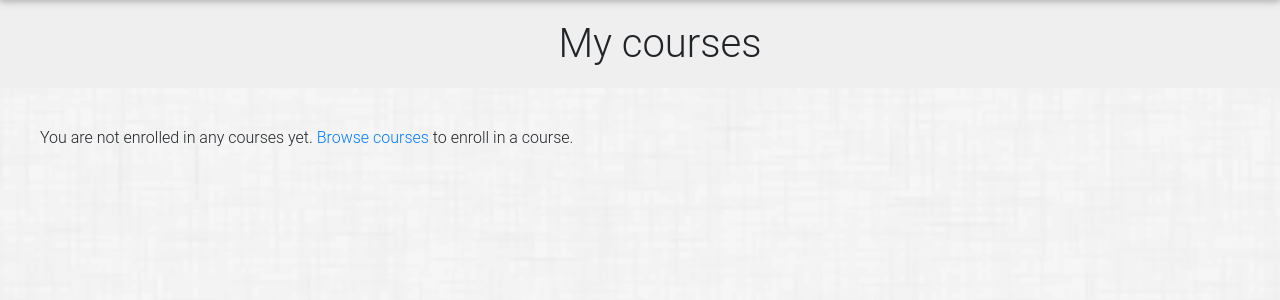
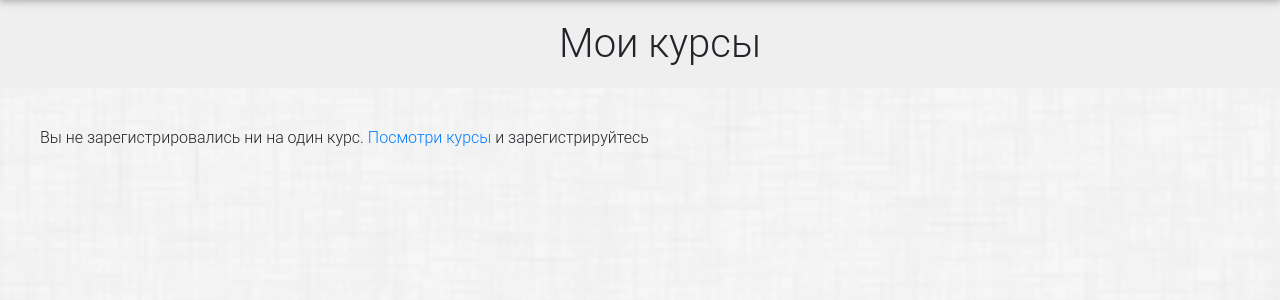
Before and after one commit to EminAliev/EducationalPortal, a Django app: page /auth/list-courses/ in a window 1280 px wide. Shown: the part 56-356 px from the top of the page. Run offline with Django 3.2, Linux system fonts and the light colour scheme; the visitor is signed in with stand-in values (Sample User, id 1); data that the repository does not hold is empty; some libraries are stand-ins or nearby versions; some web fonts are replaced.

```diff
--- a/templates/users/list_courses.html
+++ b/templates/users/list_courses.html
@@ -1,19 +1,19 @@
 {% extends "base.html" %}
-{% block title %}My courses{% endblock %}
+{% block title %}Мои курсы{% endblock %}
 {% block content %}
-    <h1>My courses</h1>
+    <h1>Мои курсы</h1>
     <div class="module">
         {% for course in object_list %}
             <div class="course-info">
                 <h3>{{ course.name }}</h3>
                 <p><a href="{% url "users_course_in" course.id %}">
-                    Access contents</a></p>
+                    Доступные модули</a></p>
             </div>
         {% empty %}
             <p>
-                You are not enrolled in any courses yet.
-                <a href="{% url "courses_all" %}">Browse courses</a>
-                to enroll in a course.
+                Вы не зарегистрировались ни на один курс.
+                <a href="{% url "courses_all" %}">Посмотри курсы</a>
+                и зарегистрируйтесь
             </p>
         {% endfor %}
     </div>
```
Also changed, not shown: templates/users/course_in.html (+4 -4 lines).
